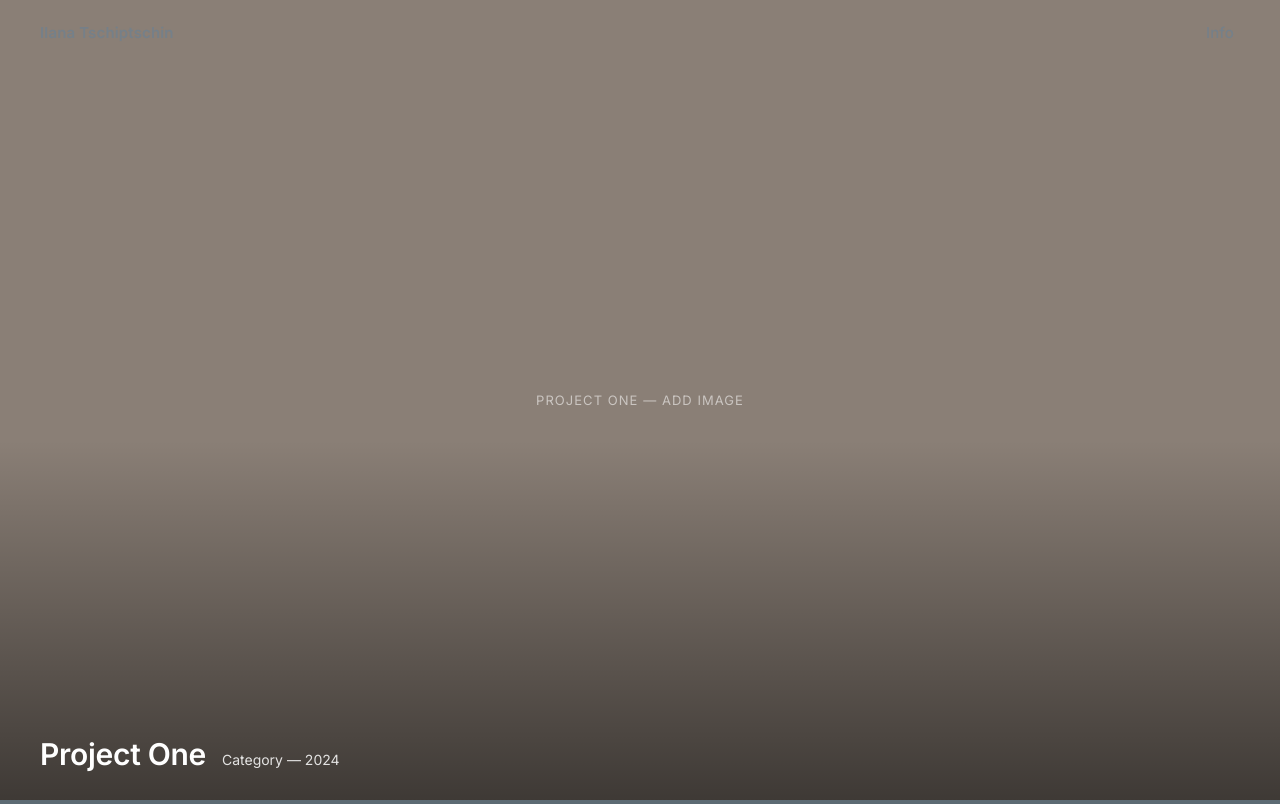
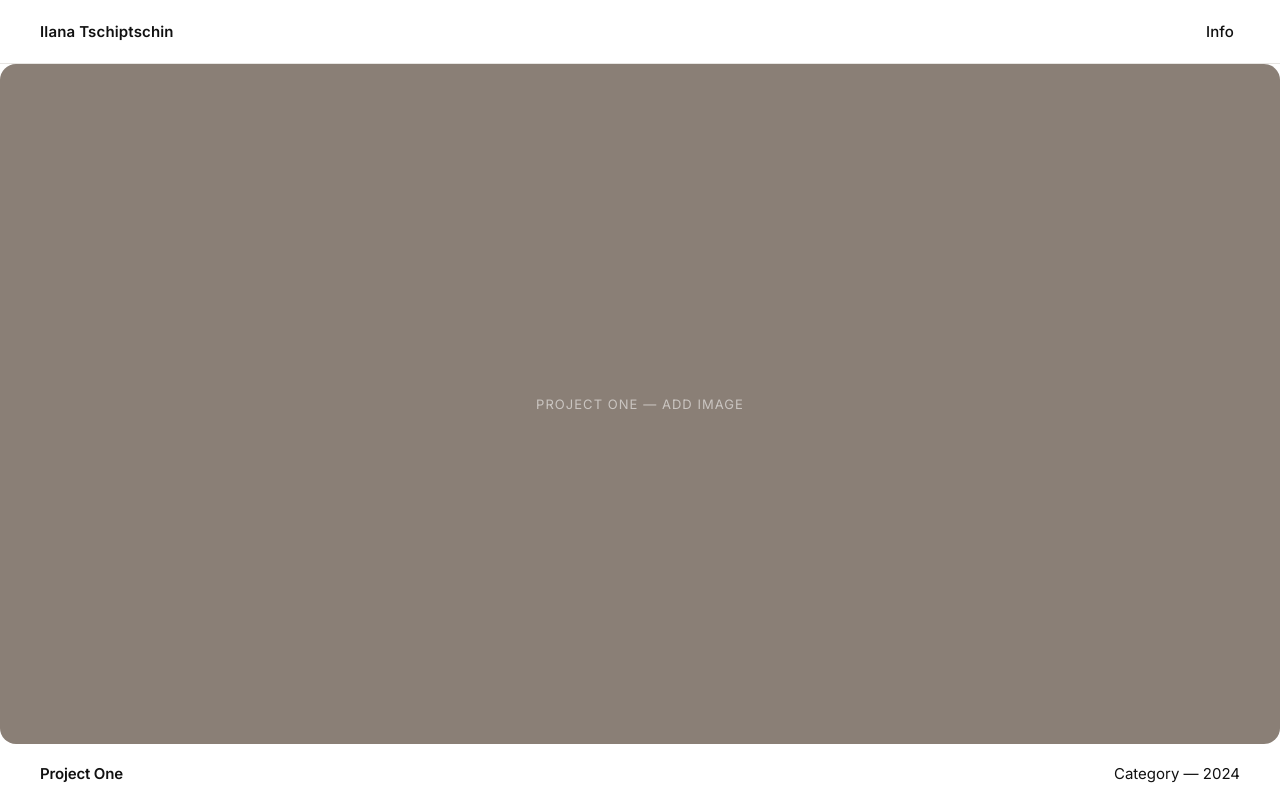
Before and after one commit to ilatschip/general, a plain HTML site: page index.html in a window 1280 px wide. Shown: the top 804 px of the page. Drawn offline with Linux system fonts and the light colour scheme.

Commit message:
Restyle header and captions to white background
- Header: solid white background with black text, hairline bottom
  border, instead of the transparent blend-mode overlay
- Project caption moved below each image onto a white background with
  black text; title, category and date now share one font size
  (title kept bold for hierarchy, same size)
- Project images get rounded corners via a dedicated frame wrapper

Co-Authored-By: Claude Sonnet 5 <noreply@anthropic.com>
Claude-Session: https://claude.ai/code/session_01DFN3qkcFPBXVNxjTDrsSiM

```diff
--- a/css/style.css
+++ b/css/style.css
@@ -3,12 +3,14 @@
 --------------------------------------------------------------- */
 
 :root {
-  --color-bg: #f5f4f2;
+  --color-bg: #ffffff;
   --color-text: #111111;
   --color-text-muted: #6b6b6b;
-  --color-overlay: rgba(0, 0, 0, 0.55);
+  --color-border: #e7e5e2;
   --header-height: 64px;
   --gutter: clamp(16px, 4vw, 40px);
+  --caption-size: 15px;
+  --image-radius: 16px;
   --font-sans: 'Inter', -apple-system, BlinkMacSystemFont, 'Segoe UI', Helvetica, Arial, sans-serif;
 }
 
@@ -55,8 +57,9 @@ button {
   justify-content: space-between;
   height: var(--header-height);
   padding: 0 var(--gutter);
-  color: #ffffff;
-  mix-blend-mode: difference;
+  color: var(--color-text);
+  background: var(--color-bg);
+  border-bottom: 1px solid var(--color-border);
 }
 
 .site-header__name {
@@ -73,21 +76,29 @@ button {
 }
 
 /* ---------------------------------------------------------------
-   Projects — each one full viewport width, image + bottom overlay
+   Projects — each one full viewport width, image + caption below
 --------------------------------------------------------------- */
 
 .projects {
   display: flex;
   flex-direction: column;
+  padding-top: var(--header-height);
+  background: var(--color-bg);
 }
 
 .project {
   position: relative;
   width: 100%;
-  height: 100vh;
-  min-height: 480px;
+  display: block;
+}
+
+.project__frame {
+  position: relative;
+  width: 100%;
+  height: 85vh;
+  min-height: 420px;
   overflow: hidden;
-  display: block;
+  border-radius: var(--image-radius);
 }
 
 .project__media {
@@ -116,50 +127,41 @@ button {
   transform: scale(1.03);
 }
 
-.project__scrim {
-  position: absolute;
-  left: 0;
-  right: 0;
-  bottom: 0;
-  height: 45%;
-  background: linear-gradient(to top, var(--color-overlay), rgba(0, 0, 0, 0));
-  pointer-events: none;
-}
-
 .project__caption {
-  position: absolute;
-  left: var(--gutter);
-  right: var(--gutter);
-  bottom: 28px;
   display: flex;
   flex-wrap: wrap;
   align-items: baseline;
+  justify-content: space-between;
   gap: 4px 16px;
-  color: #ffffff;
+  padding: 20px var(--gutter) 40px;
+  background: var(--color-bg);
+  color: var(--color-text);
+}
+
+.project__title,
+.project__info {
+  margin: 0;
+  font-size: var(--caption-size);
 }
 
 .project__title {
-  margin: 0;
-  font-size: clamp(20px, 2.6vw, 30px);
   font-weight: 600;
   letter-spacing: -0.01em;
 }
 
 .project__info {
-  margin: 0;
-  font-size: 14px;
   font-weight: 400;
-  color: rgba(255, 255, 255, 0.85);
+  color: var(--color-text);
 }
 
 @media (max-width: 640px) {
-  .project {
-    height: 70vh;
-    min-height: 380px;
+  .project__frame {
+    height: 60vh;
+    min-height: 340px;
   }
 
   .project__caption {
-    bottom: 20px;
+    padding: 16px var(--gutter) 32px;
   }
 }
 
--- a/js/main.js
+++ b/js/main.js
@@ -48,8 +48,9 @@ function renderProjects() {
 
       return `
         <article class="project">
-          ${media}
-          <div class="project__scrim"></div>
+          <div class="project__frame">
+            ${media}
+          </div>
           <div class="project__caption">
             <h2 class="project__title">${escapeHtml(project.title)}</h2>
             <p class="project__info">${escapeHtml(project.info)}</p>
```
